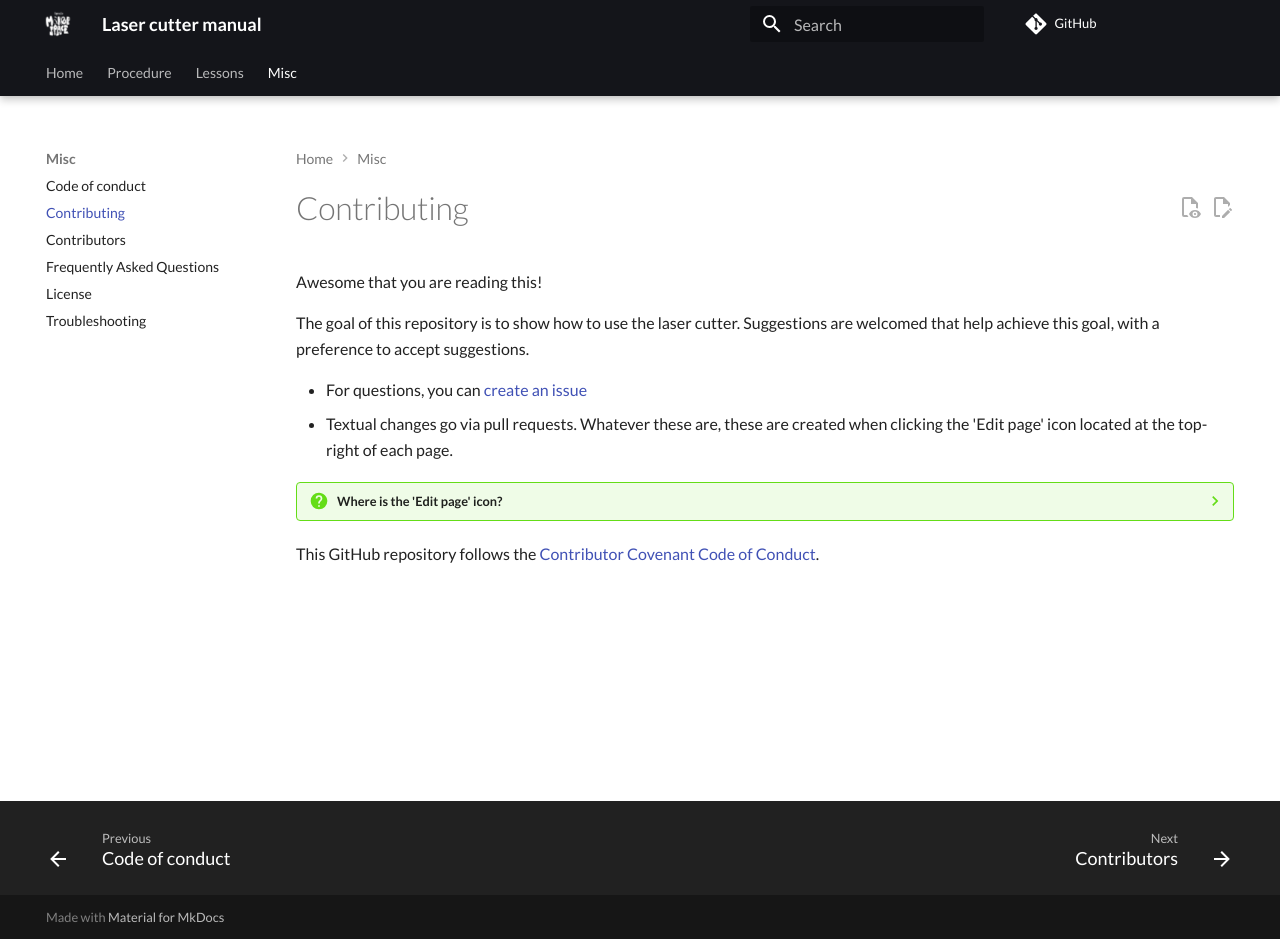
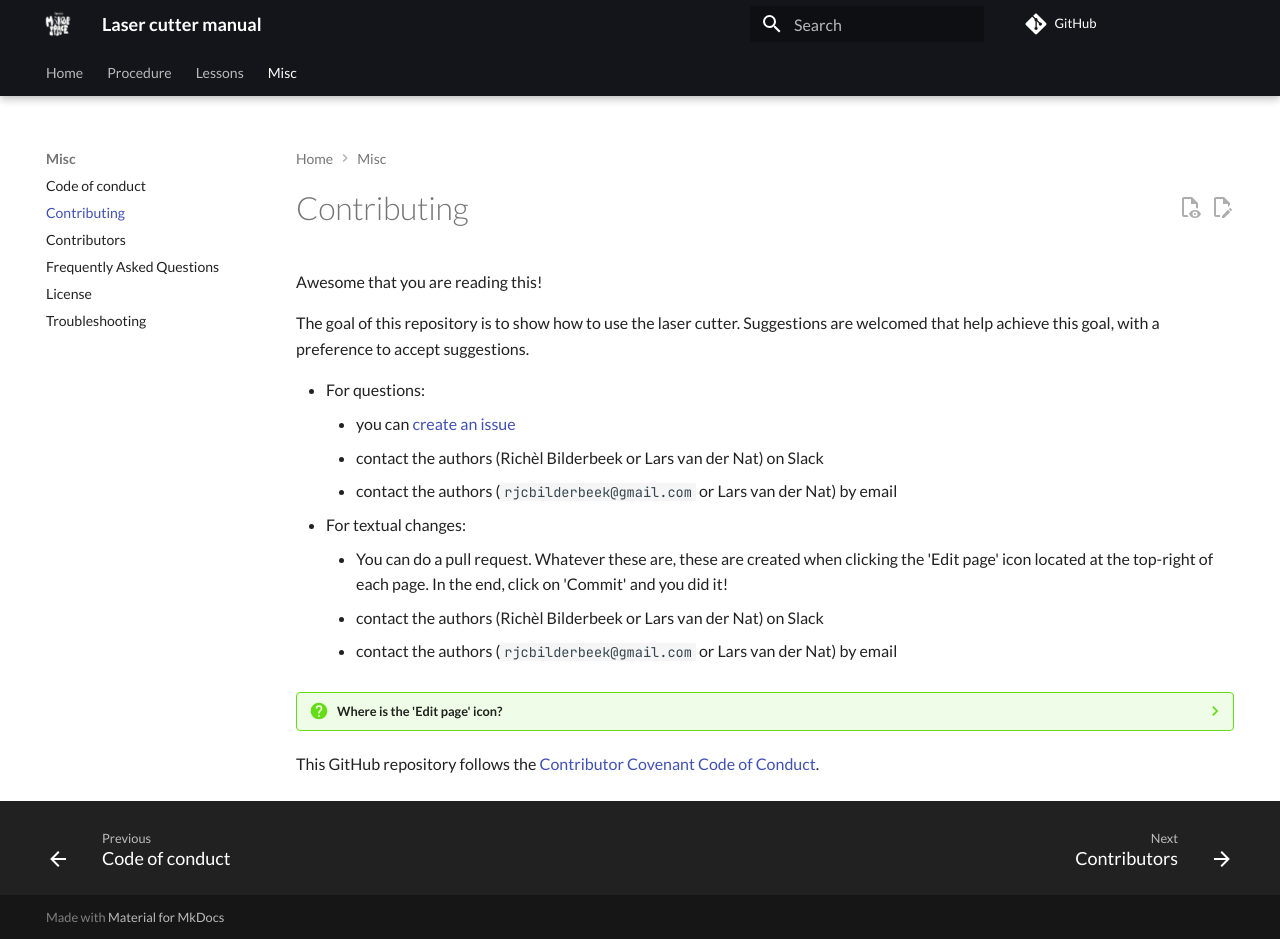
Before and after one commit to uppsala-makerspace/laser_cutter_guide, an MkDocs documentation site: the page built from docs/CONTRIBUTING.md, in a window 1280 px wide and 939 px high. Built offline with MkDocs 1.6.1 and Material for MkDocs 9.7.7, drawn with Linux system fonts in a browser that asks for light colours; comment, search, counter and statistics services are not loaded.

Commit message:
Can use Slack or email to contact authors

```diff
--- a/docs/CONTRIBUTING.md
+++ b/docs/CONTRIBUTING.md
@@ -11,10 +11,15 @@ The goal of this repository is to show how to use the laser cutter.
 Suggestions are welcomed that help achieve this goal,
 with a preference to accept suggestions.
 
-- For questions, you can [create an issue](https://github.com/uppsala-makerspace/laser_cutter_guide/issues)
-- Textual changes go via pull requests.
-  Whatever these are, these are created when clicking the 'Edit page' icon
-  located at the top-right of each page.
+- For questions:
+    - you can [create an issue](https://github.com/uppsala-makerspace/laser_cutter_guide/issues)
+    - contact the authors (Richèl Bilderbeek or Lars van der Nat) on Slack
+    - contact the authors (`rjcbilderbeek@gmail.com` or Lars van der Nat) by email
+- For textual changes:
+    - You can do a pull request. Whatever these are, these are created when clicking the 'Edit page' icon
+      located at the top-right of each page. In the end, click on 'Commit' and you did it!
+    - contact the authors (Richèl Bilderbeek or Lars van der Nat) on Slack
+    - contact the authors (`rjcbilderbeek@gmail.com` or Lars van der Nat) by email
 
 ???- question "Where is the 'Edit page' icon?"
 
```
